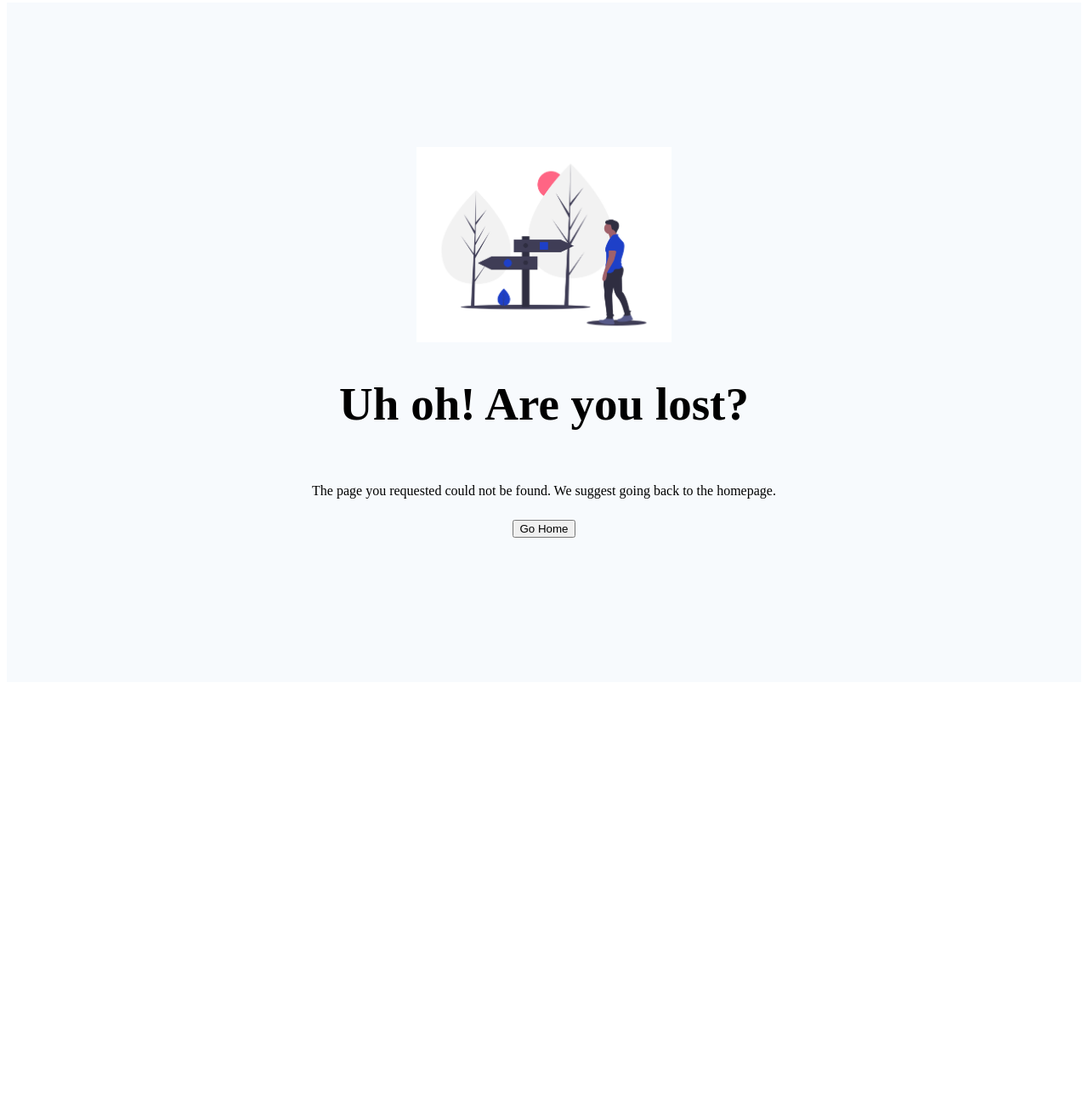
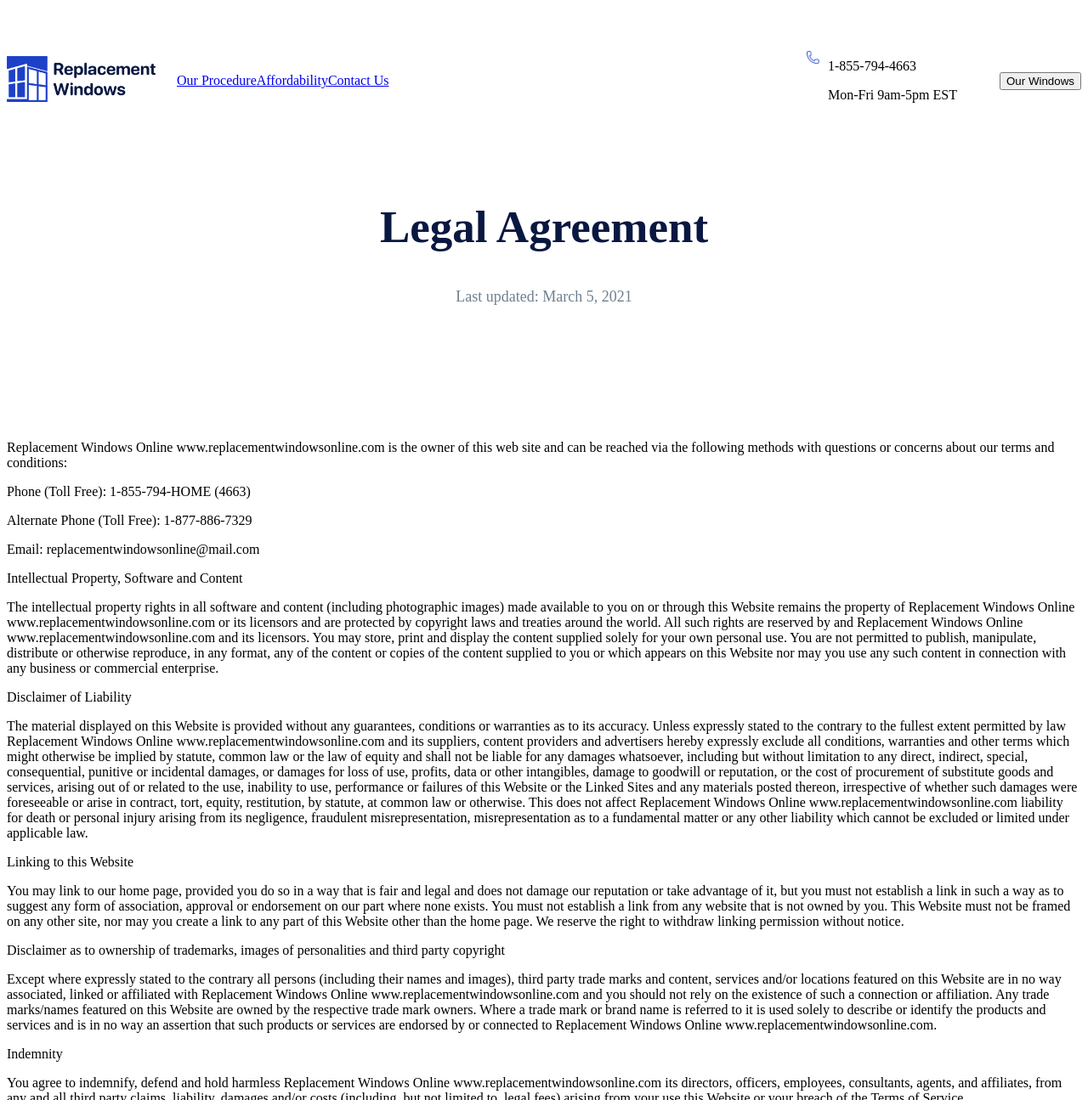
Before and after one commit to TechJohnson/replacement-windows, a Gatsby site: page /legal-agreement in a window 1280 px wide. Before the commit this address had no page. Shown: the part 5-1300 px from the top of the page at 85% size. Before the commit the page ends 816 px from the top, so only its background shows below. Built offline with nearby package versions, Linux system fonts and the light colour scheme; Gatsby itself is replaced by a stand-in of ours.

Commit message:
Create legal pages

```diff
--- a/src/components/footer.js
+++ b/src/components/footer.js
@@ -31,12 +31,14 @@ const Footer = () => {
                     <div style={{
                         display: 'flex',
                         flexWrap: 'wrap',
-                        paddingBottom: '75px'
+                        paddingBottom: '50px'
                     }}>
                         <div style={{
                             width: '50%'
                         }}>
-                            <Img style={{marginBottom: '25px'}} fixed={data.logo.childImageSharp.fixed} />
+                            <Link to={'/'}>
+                                <Img style={{marginBottom: '25px'}} fixed={data.logo.childImageSharp.fixed} />
+                            </Link>
                             <p style={{lineHeight: '1.8'}}>Affordable windows and doors. No long demo, no pushy salesman, no huge markup. Affordable windows with the smallest payment!</p>
                         </div>
                         <div style={{
@@ -45,19 +47,16 @@ const Footer = () => {
                             width: '25%'
                         }}>
                             <Link to={'/#procedure'} style={{fontSize: '1.125rem', color: '#71808E', textDecoration: 'none', marginBottom: '20px'}}>Our Procedure</Link>
-                            <Link to={'affordability'} style={{fontSize: '1.125rem', color: '#71808E', textDecoration: 'none', marginBottom: '20px'}}>Affordability</Link>
+                            <Link to={'/affordability'} style={{fontSize: '1.125rem', color: '#71808E', textDecoration: 'none', marginBottom: '20px'}}>Affordability</Link>
                             <Link to={'#contact'} style={{fontSize: '1.125rem', color: '#71808E', textDecoration: 'none', marginBottom: '20px'}}>Contact Us</Link>
-                            <Link to={'/'} style={{fontSize: '1.125rem', color: '#71808E', textDecoration: 'none', marginBottom: '20px'}}>Terms of Use</Link>
                         </div>
                         <div style={{
                             display: 'flex',
                             flexDirection: 'column',
                             width: '25%'
                         }}>
-                            <Link to={'/'} style={{fontSize: '1.125rem', color: '#71808E', textDecoration: 'none', marginBottom: '20px'}}>email@email.com</Link>
-                            <Link to={'/'} style={{fontSize: '1.125rem', color: '#71808E', textDecoration: 'none', marginBottom: '20px'}}>123-456-7890</Link>
-                            <Link to={'/'} style={{fontSize: '1.125rem', color: '#71808E', textDecoration: 'none', marginBottom: '20px'}}>123 Road Name</Link>
-                            <Link to={'/'} style={{fontSize: '1.125rem', color: '#71808E', textDecoration: 'none', marginBottom: '20px'}}>Altoona, PA 16601</Link>
+                            <Link style={{fontSize: '1.125rem', color: '#71808E', textDecoration: 'none', marginBottom: '20px'}}>replacementwindowsonline@mail.com</Link>
+                            <Link style={{fontSize: '1.125rem', color: '#71808E', textDecoration: 'none', marginBottom: '20px'}}>1-855-794-4663</Link>
                         </div>
                     </div>
                 </Desktop>
@@ -72,12 +71,14 @@ const Footer = () => {
                     <div style={{
                         display: 'flex',
                         flexDirection: 'column',
-                        paddingBottom: '75px'
+                        paddingBottom: '50px'
                     }}>
                         <div style={{
                             width: '100%'
                         }}>
-                            <Img style={{marginBottom: '25px'}} fixed={data.logo.childImageSharp.fixed} />
+                            <Link to={'/'}>
+                                <Img style={{marginBottom: '25px'}} fixed={data.logo.childImageSharp.fixed} />
+                            </Link>
                             <p style={{lineHeight: '1.8'}}>Affordable windows and doors. No long demo, no pushy salesman, no huge markup. Affordable windows with the smallest payment!</p>
                         </div>
                         <div style={{
@@ -87,22 +88,33 @@ const Footer = () => {
                             width: '100%'
                         }}>
                             <Link to={'/#procedure'} style={{fontSize: '1.125rem', color: '#71808E', textDecoration: 'none', marginBottom: '20px'}}>Our Procedure</Link>
-                            <Link to={'affordability'} style={{fontSize: '1.125rem', color: '#71808E', textDecoration: 'none', marginBottom: '20px'}}>Affordability</Link>
+                            <Link to={'/affordability'} style={{fontSize: '1.125rem', color: '#71808E', textDecoration: 'none', marginBottom: '20px'}}>Affordability</Link>
                             <Link to={'#contact'} style={{fontSize: '1.125rem', color: '#71808E', textDecoration: 'none', marginBottom: '20px'}}>Contact Us</Link>
-                            <Link to={'/'} style={{fontSize: '1.125rem', color: '#71808E', textDecoration: 'none', marginBottom: '20px'}}>Terms of Use</Link>
                         </div>
                         <div style={{
                             display: 'flex',
                             flexDirection: 'column',
                             width: '100%'
                         }}>
-                            <Link to={'/'} style={{fontSize: '1.125rem', color: '#71808E', textDecoration: 'none', marginBottom: '20px'}}>email@email.com</Link>
-                            <Link to={'/'} style={{fontSize: '1.125rem', color: '#71808E', textDecoration: 'none', marginBottom: '20px'}}>123-456-7890</Link>
-                            <Link to={'/'} style={{fontSize: '1.125rem', color: '#71808E', textDecoration: 'none', marginBottom: '20px'}}>123 Road Name</Link>
-                            <Link to={'/'} style={{fontSize: '1.125rem', color: '#71808E', textDecoration: 'none', marginBottom: '20px'}}>Altoona, PA 16601</Link>
+                            <Link style={{fontSize: '1.125rem', color: '#71808E', textDecoration: 'none', marginBottom: '20px'}}>replacementwindowsonline@mail.com</Link>
+                            <Link style={{fontSize: '1.125rem', color: '#71808E', textDecoration: 'none', marginBottom: '20px'}}>1-855-794-4663</Link>
                         </div>
                     </div>
                 </Mobile>
+
+
+                {/* Legal */}
+                <div style={{
+                    display: 'flex',
+                    flexWrap: 'wrap',
+                    justifyContent: 'center',
+                    maxWidth: '580px',
+                    margin: '0 auto'
+                }}>
+                    <Link to={'/legal-agreement'} style={{fontSize: '1.125rem', color: '#71808E', textDecoration: 'none', margin: '10px 30px 20px 30px'}}>Legal Agreement</Link>
+                    <Link to={'/privacy-policy'} style={{fontSize: '1.125rem', color: '#71808E', textDecoration: 'none', margin: '10px 30px 20px 30px'}}>Privacy Policy</Link>
+                    <Link to={'/terms-conditions'} style={{fontSize: '1.125rem', color: '#71808E', textDecoration: 'none', margin: '10px 30px 20px 30px'}}>Terms & Conditions</Link>
+                </div>
 
 
 
--- a/src/components/navigation.js
+++ b/src/components/navigation.js
@@ -57,11 +57,11 @@ const Navigation = () => {
             }}>
                 <Img style={{marginTop: '7px', marginRight: '10px'}} fixed={data.placeholderImage.childImageSharp.fixed} />
                 <div className="meta">
-                    <p className="phoneNumber">768-234-4687</p>
+                    <p className="phoneNumber">1-855-794-4663</p>
                     <p className="operation">Mon-Fri 9am-5pm EST</p>
                 </div>
             </div>
-            <Link to={'windows'} style={{padding: '0', margin: '0'}}>
+            <Link to={'/windows'} style={{padding: '0', margin: '0'}}>
                 <Button buttonText="Our Windows" />
             </Link>
         </div>
--- /dev/null
+++ b/src/pages/legal-agreement.js
@@ -0,0 +1,88 @@
+import React from "react"
+import Footer from "../components/footer"
+import Navigation from "../components/navigation"
+
+const LegalAgreement = () => {
+
+    return (
+
+        <div>
+
+            {/* Header */}
+            <header>
+                <div className="container">
+                    <Navigation />
+
+                    <div className="showcase" style={{
+                        display: 'flex',
+                        flexDirection: 'column',
+                        justifyContent: 'center',
+                        alignItems: 'center',
+                        padding: '100px 0',
+                        margin: '0'
+                    }}>
+                        <h2 style={{
+                            fontSize: '53px',
+                            textAlign: 'center',
+                            color: '#091841',
+                            padding: '0',
+                            margin: '0'
+                        }}>Legal Agreement</h2>
+                        <p style={{
+                            fontSize: '18px',
+                            color: '#71808E',
+                            textAlign: 'center',
+                            paddingTop: '24px',
+                            paddingBottom: '24px'
+                        }}>Last updated: March 5, 2021</p>
+                    </div>
+                </div>
+            </header>
+
+            <div className="container">
+
+                <main className='legal' style={{
+                    marginBottom: '100px'
+                }}>
+                    <p>Replacement Windows Online www.replacementwindowsonline.com is the owner of this web site and can be reached via the following methods with questions or concerns about our terms and conditions:</p>
+                    <p>Phone (Toll Free): 1-855-794-HOME (4663)</p>
+                    <p>Alternate Phone (Toll Free): 1-877-886-7329</p>
+                    <p>Email: replacementwindowsonline@mail.com</p>
+                    <p className='italic'>Intellectual Property, Software and Content</p>
+                    <p>The intellectual property rights in all software and content (including photographic images) made available to you on or through this Website remains the property of Replacement Windows Online www.replacementwindowsonline.com or its licensors and are protected by copyright laws and treaties around the world. All such rights are reserved by and Replacement Windows Online www.replacementwindowsonline.com and its licensors. You may store, print and display the content supplied solely for your own personal use. You are not permitted to publish, manipulate, distribute or otherwise reproduce, in any format, any of the content or copies of the content supplied to you or which appears on this Website nor may you use any such content in connection with any business or commercial enterprise.</p>
+                    <p className="italic">Disclaimer of Liability</p>
+                    <p>The material displayed on this Website is provided without any guarantees, conditions or warranties as to its accuracy. Unless expressly stated to the contrary to the fullest extent permitted by law Replacement Windows Online www.replacementwindowsonline.com and its suppliers, content providers and advertisers hereby expressly exclude all conditions, warranties and other terms which might otherwise be implied by statute, common law or the law of equity and shall not be liable for any damages whatsoever, including but without limitation to any direct, indirect, special, consequential, punitive or incidental damages, or damages for loss of use, profits, data or other intangibles, damage to goodwill or reputation, or the cost of procurement of substitute goods and services, arising out of or related to the use, inability to use, performance or failures of this Website or the Linked Sites and any materials posted thereon, irrespective of whether such damages were foreseeable or arise in contract, tort, equity, restitution, by statute, at common law or otherwise. This does not affect Replacement Windows Online www.replacementwindowsonline.com liability for death or personal injury arising from its negligence, fraudulent misrepresentation, misrepresentation as to a fundamental matter or any other liability which cannot be excluded or limited under applicable law.</p>
+                    <p className="italic">Linking to this Website</p>
+                    <p>You may link to our home page, provided you do so in a way that is fair and legal and does not damage our reputation or take advantage of it, but you must not establish a link in such a way as to suggest any form of association, approval or endorsement on our part where none exists. You must not establish a link from any website that is not owned by you. This Website must not be framed on any other site, nor may you create a link to any part of this Website other than the home page. We reserve the right to withdraw linking permission without notice.</p>
+                    <p className="italic">Disclaimer as to ownership of trademarks, images of personalities and third party copyright</p>
+                    <p>Except where expressly stated to the contrary all persons (including their names and images), third party trade marks and content, services and/or locations featured on this Website are in no way associated, linked or affiliated with Replacement Windows Online www.replacementwindowsonline.com and you should not rely on the existence of such a connection or affiliation. Any trade marks/names featured on this Website are owned by the respective trade mark owners. Where a trade mark or brand name is referred to it is used solely to describe or identify the products and services and is in no way an assertion that such products or services are endorsed by or connected to Replacement Windows Online www.replacementwindowsonline.com.</p>
+                    <p className="italic">Indemnity</p>
+                    <p>You agree to indemnify, defend and hold harmless Replacement Windows Online www.replacementwindowsonline.com its directors, officers, employees, consultants, agents, and affiliates, from any and all third party claims, liability, damages and/or costs (including, but not limited to, legal fees) arising from your use this Website or your breach of the Terms of Service.</p>\
+                    <p className="italic">Variation</p>
+                    <p>Replacement Windows Online www.replacementwindowsonline.com shall have the right in its absolute discretion at any time and without notice to amend, remove or vary the Services and/or any page of this Website.</p>
+                    <p className="italic">Invalidity</p>
+                    <p>If any part of the Terms of Service is unenforceable (including any provision in which we exclude our liability to you) the enforceability of any other part of the Terms of Service will not be affected by all other clauses remaining in full force and effect. So far as possible where any clause/sub-clause or part of a clause/sub-clause can be severed to render the remaining part valid, the clause shall be interpreted accordingly. Alternatively, you agree that the clause shall be rectified and interpreted in such a way that closely resembles the original meaning of the clause /sub-clause as is permitted by law.</p>
+                    <p className="italic">Complaints</p>
+                    <p>We operate a complaints handling procedure which we will use to try to resolve disputes when they first arise, please let us know if you have any complaints or comments.</p>
+                    <p className="italic">Waiver</p>
+                    <p>If you breach these conditions and we take no action, we will still be entitled to use our rights and remedies in any other situation where you breach these conditions.</p>
+                    <p className="italic">Entire Agreement</p>
+                    <p>The above Legal Agreement constitute the entire agreement of the parties and supersede any and all preceding and contemporaneous agreements between you and Replacement Windows Online www.replacementwindowsonline.com. Any waiver of any provision of the Terms of Service will be effective only if in writing and signed by a Director of Replacement Windows Online www.replacementwindowsonline.com.</p>
+                </main>
+
+            </div>
+
+
+
+
+            <Footer />
+
+        </div>
+
+    )
+
+
+}
+
+
+export default LegalAgreement
--- a/src/style/style.scss
+++ b/src/style/style.scss
@@ -217,3 +217,15 @@ form {
 .formBackground {
     background-image: linear-gradient(rgb(255, 255, 255), rgb(247, 250, 253));
 }
+
+
+.legal {
+    padding: 0;
+    margin: 0;
+    p {
+        margin-bottom: 25px;
+    }
+    .italic {
+        font-style: italic;
+    }
+}
```
Also changed, not shown: src/pages/privacy-policy.js (added, +73 -0 lines), src/pages/terms-conditions.js (added, +94 -0 lines), src/style/style.css, 1 other file.
